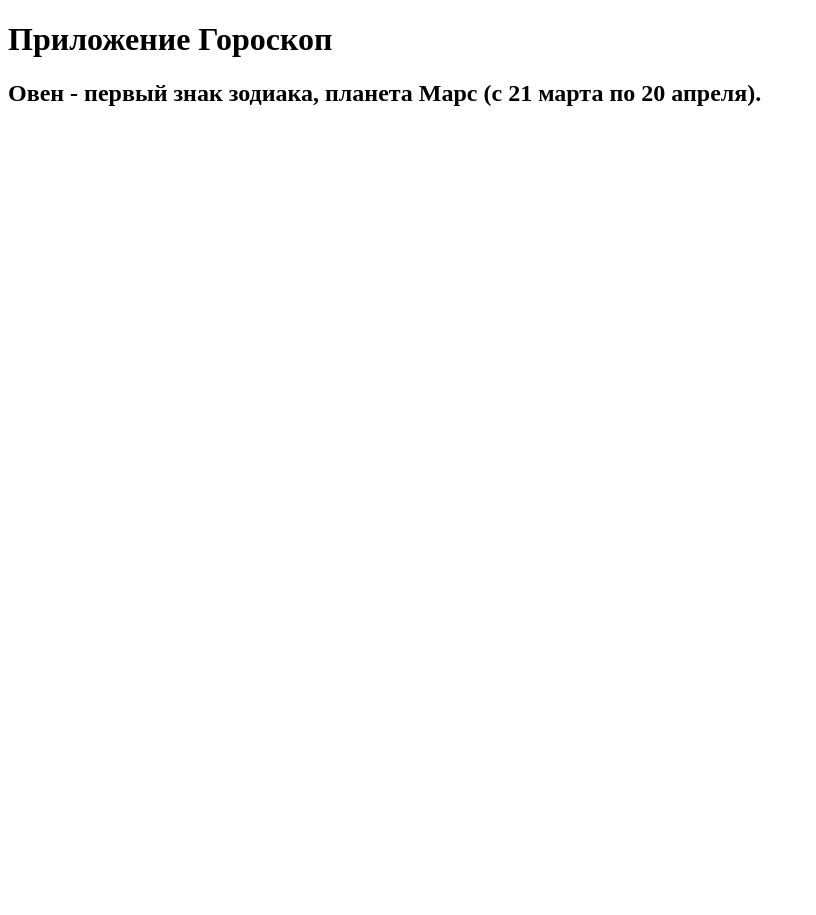
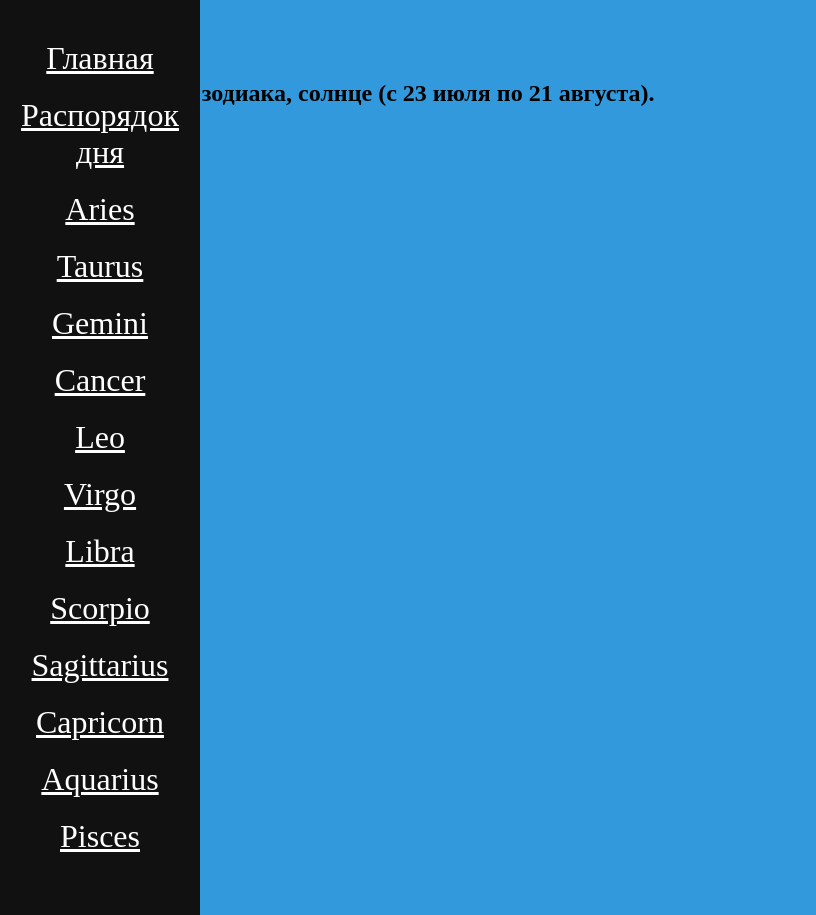
Before and after one commit to apapyshev/django_dance, a Django app: page /horoscope/leo/ in a window 1280 px wide. Shown: the whole page, without its empty margins (0-816 px from the left). Run offline with Django 4.2, Linux system fonts and the light colour scheme.

Commit message:
end horoskope

```diff
--- a/mypage/horoscope/templates/horoscope/info_zodiak.html
+++ b/mypage/horoscope/templates/horoscope/info_zodiak.html
@@ -1,15 +1,21 @@
-<!DOCTYPE html>
-<html lang="en">
-<head>
-    <meta charset="UTF-8">
-    <title>Гороскоп</title>
-</head>
-<body>
-<h1>
-    Приложение Гороскоп
-</h1>
-    <h2>
-        Овен - первый знак зодиака, планета Марс (с 21 марта по 20 апреля).
-    </h2>
-</body>
-</html>
+{% extends 'base.html' %}
+{% load static %}
+
+{% block css_additional %}
+    <link rel="stylesheet" href="{% static 'horoscope/css/info.css' %}">
+{% endblock %}
+
+{% block title %}Гороскоп{% endblock %}
+
+{% block content %}
+
+{% include 'includes/navbar.html' %}
+
+<h1>{{sign_name}}</h1>
+
+{% if description_zodiac is None %}
+    <h2>Не правильное назнавание зодиака {{sign|upper}}</h2>
+{% else %}
+    <h2>{{description_zodiac|capfirst|safe}}</h2>
+{% endif %}
+{% endblock %}
--- /dev/null
+++ b/mypage/horoscope/templates/includes/navbar.html
@@ -0,0 +1,7 @@
+<nav>
+  <a href="{% url 'horoscope-index' %}">Главная</a>
+  <a href="horoskope/">Распорядок дня</a>
+  {% for zodiac in zodiacs %}
+    <a href="{% url 'horoscope-name' zodiac %}">{{zodiac|title}}</a>
+  {% endfor %}
+</nav>
--- a/mypage/horoscope/views.py
+++ b/mypage/horoscope/views.py
@@ -1,19 +1,19 @@
 from django.shortcuts import render
 from django.http import HttpResponse, HttpResponseNotFound, HttpResponseRedirect
 from django.urls import reverse
-list_zodiak = {
-    'aries': "Овен - первый знак зодиака, планета Марс (с 21 марта по 20 апреля).",
-    'taurus': "Телец - второй знак зодиака, планета Венера (с 21 апреля по 21 мая).",
-    'gemini': "Близнецы - третий знак зодиака, планета Меркурий (с 22 мая по 21 июня).",
-    'cancer': "Рак - четвёртый знак зодиака, Луна (с 22 июня по 22 июля).",
-    'leo': "Лев - пятый знак зодиака, солнце (с 23 июля по 21 августа).",
-    'virgo': "Дева - шестой знак зодиака, планета Меркурий (с 22 августа по 23 сентября).",
-    'libra': "Весы - седьмой знак зодиака, планета Венера (с 24 сентября по 23 октября).",
-    'scorpio': "Скорпион - восьмой знак зодиака, планета Марс (с 24 октября по 22 ноября).",
-    'sagittarius': "Стрелец - девятый знак зодиака, планета Юпитер (с 23 ноября по 22 декабря).",
-    'capricorn': "Козерог - десятый знак зодиака, планета Сатурн (с 23 декабря по 20 января).",
-    'aquarius': "Водолей - одиннадцатый знак зодиака, планеты Уран и Сатурн (с 21 января по 19 февраля).",
-    'pisces': "Рыбы - двенадцатый знак зодиака, планеты Юпитер (с 20 февраля по 20 марта)."
+list_zodiac = {
+    'aries': 'Овен - первый знак зодиака, планета Марс (с 21 марта по 20 апреля).',
+    'taurus': 'Телец - второй знак зодиака, планета Венера (с 21 апреля по 21 мая).',
+    'gemini': 'Близнецы - третий знак зодиака, планета Меркурий (с 22 мая по 21 июня).',
+    'cancer': 'Рак - четвёртый знак зодиака, Луна (с 22 июня по 22 июля).',
+    'leo': 'Лев - пятый знак зодиака, солнце (с 23 июля по 21 августа).',
+    'virgo': 'Дева - шестой знак зодиака, планета Меркурий (с 22 августа по 23 сентября).',
+    'libra': 'Весы - седьмой знак зодиака, планета Венера (с 24 сентября по 23 октября).',
+    'scorpio': 'Скорпион - восьмой знак зодиака, планета Марс (с 24 октября по 22 ноября).',
+    'sagittarius': 'Стрелец - девятый знак зодиака, планета Юпитер (с 23 ноября по 22 декабря).',
+    'capricorn': 'Козерог - десятый знак зодиака, планета Сатурн (с 23 декабря по 20 января).',
+    'aquarius': 'Водолей - одиннадцатый знак зодиака, планеты Уран и Сатурн (с 21 января по 19 февраля).',
+    'pisces': 'Рыбы - двенадцатый знак зодиака, планеты Юпитер (с 20 февраля по 20 марта).'
 }
 
 sign_dates = (
@@ -39,26 +39,30 @@ elements = {
 }
 
 def index(request):
-    zodiacs = list(list_zodiak.keys())
-    li_zodiac = ''
-    for _ in zodiacs:
-        redirect_path = reverse("horoscope-name", args=(_, ))
-        li_zodiac += f"<li> <a href = '{redirect_path}'>{_.title()} </a></li>"
-    responce_url = f"""
-    <ul>
-    {li_zodiac}
-    </ul>
-    """
-    return HttpResponse(responce_url)
+    zodiacs = list(list_zodiac.keys())
+    # li_zodiac += f"<li> <a href = '{redirect_path}'>{_.title()} </a></li>"
+    context = {
+       'zodiacs':zodiacs,
+        'list_zodiac': list_zodiac
+    }
+    return render(request, 'horoscope/index.html', context=context)
 
 def zodiac_sign_get_info(request, zodiac_sign:str):
-    return render(request, 'horoscope/info_zodiak.html')
+    description = list_zodiac.get(zodiac_sign)
+    zodiacs = list(list_zodiac.keys())
+    data = {
+        'description_zodiac': description,
+        'sign': zodiac_sign,
+        'sign_name': description.split()[0],
+        'zodiacs': zodiacs
+    }
+    return render(request, 'horoscope/info_zodiak.html', context=data)
 
 def zodiac_sign_get_info_num(request, zodiac_sign:int):
     if zodiac_sign > 12:
         return HttpResponseNotFound(f"Нет такого знака зодиака")
     else:
-        zodiak = list(list_zodiak.keys())[zodiac_sign-1]
+        zodiak = list(list_zodiac.keys())[zodiac_sign - 1]
         redirect_url = reverse("horoscope-name", args=(zodiak, ))
         return HttpResponseRedirect(redirect_url)
 
--- a/mypage/mypage/urls.py
+++ b/mypage/mypage/urls.py
@@ -20,7 +20,7 @@ from django.urls import include, path
 
 urlpatterns = [
     path('admin/', admin.site.urls),
-    path('horoscope/', views_horoscope.index),
+    path('horoscope/', views_horoscope.index, name="horoscope-index"),
     path('horoscope/types/', views_horoscope.types_zodiac),
     path('horoscope/types/<str:type>', views_horoscope.types_element, name="horoscope-types"),
     path('horoscope/<int:month>/<int:day>', views_horoscope.get_about_from_date, name="horoscope-date"),
@@ -28,6 +28,6 @@ urlpatterns = [
     path('horoscope/<int:zodiac_sign>/', views_horoscope.zodiac_sign_get_info_num, name="horoscope-number"),
     path('horoscope/<str:zodiac_sign>', views_horoscope.zodiac_sign_get_info, name="horoscope-name"),
     path('horoscope/<str:zodiac_sign>/', views_horoscope.zodiac_sign_get_info, name="horoscope-name"),
-    path('todo_week/', include('week_days.urls')),
+    path('todo_week/', include('week_days.urls'), name="todo_week-start"),
     path('calculate_geometry/', include('geometry.urls')),
 ]
--- /dev/null
+++ b/mypage/static/css/base.css
@@ -0,0 +1,28 @@
+html {
+    background-color: #3199dc;
+}
+
+nav {
+    text-align: center;
+    color: white;
+    font-size: 2rem;
+    height: 100%;
+    width: 200px;
+    position: fixed;
+    z-index: 1;
+    top: 0;
+    left: 0;
+    background-color: #111;
+    overflow-x: hidden;
+    padding-top: 20px;
+}
+
+nav a {
+    color: white;
+    display: block;
+    font-size: 2rem;
+    margin: 20px;
+}
+nav a:hover, nav a:active {
+    color: #eca8b5;
+}
--- /dev/null
+++ b/mypage/templates/base.html
@@ -0,0 +1,16 @@
+{% load static %}
+
+<!DOCTYPE html>
+<html lang="en">
+<head>
+    <meta charset="UTF-8">
+    <title>{% block title %} {% endblock %}</title>
+        <link rel="stylesheet" href="{% static 'css/base.css' %}">
+    {% block css_additional %} {% endblock %}
+</head>
+<body>
+
+{% block content %} {% endblock %}
+
+</body>
+</html>
```
Also changed, not shown: mypage/horoscope/static/horoscope/css/index.css (added, +31 -0 lines), mypage/horoscope/templates/horoscope/index.html (added, +19 -0 lines), mypage/mypage/settings.py (+7 -1 lines).
